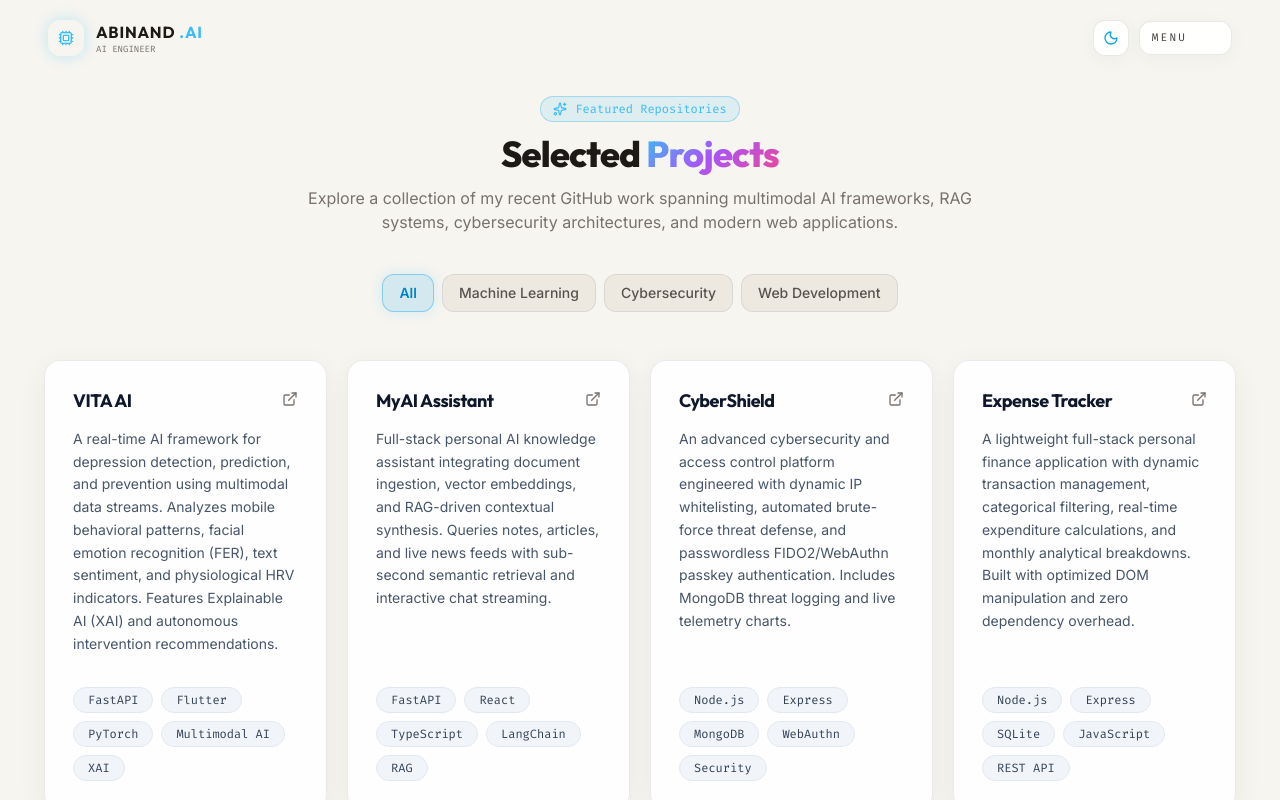
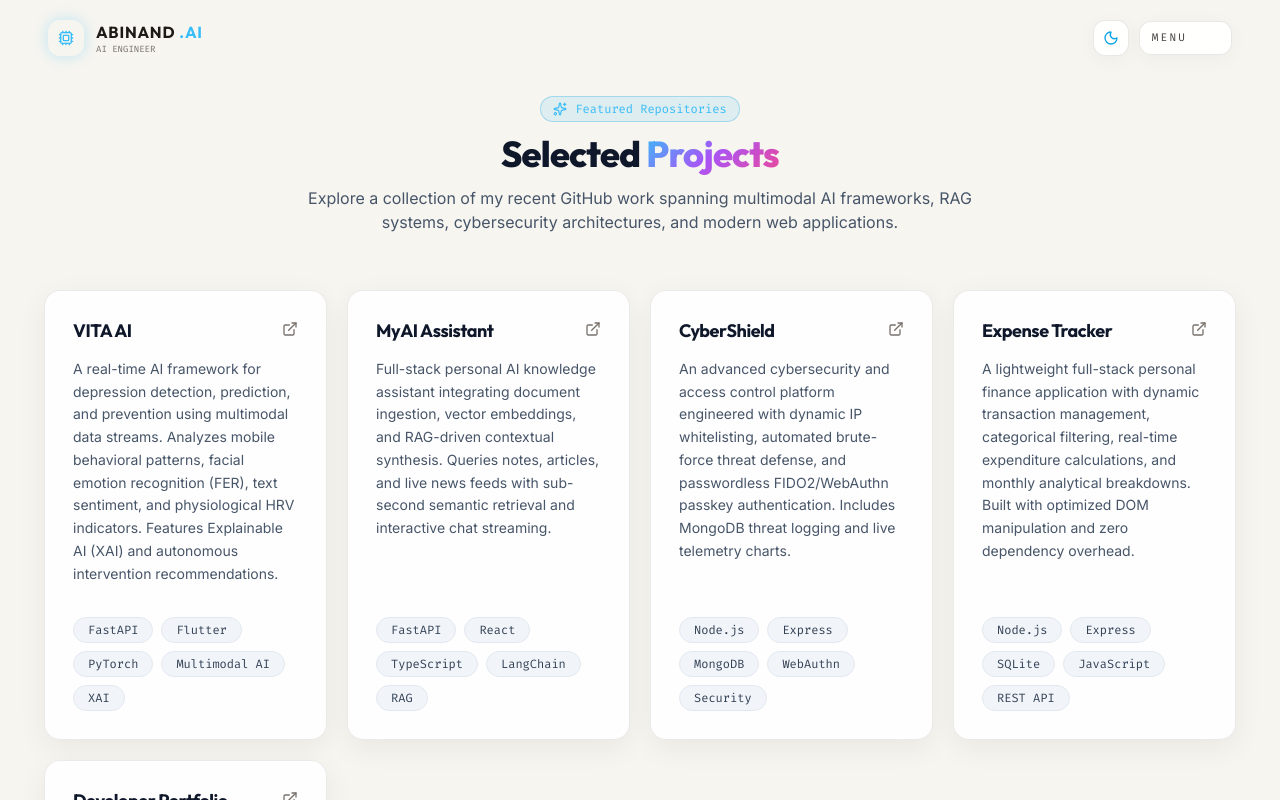
Before and after one commit to AbinandBArjun/Portfolio, a React (Vite) app: page /projects in a window 1280 px wide. Shown: the top 800 px of the page. Built offline with nearby package versions, Linux system fonts and the light colour scheme.

Commit message:
Remove category filter tabs from Projects page

```diff
--- a/src/components/Projects.jsx
+++ b/src/components/Projects.jsx
@@ -1,66 +1,40 @@
-import React, { useState } from 'react';
-import { motion, AnimatePresence } from 'framer-motion';
+import React from 'react';
+import { motion } from 'framer-motion';
 import { Sparkles, ExternalLink } from 'lucide-react';
 import { portfolioData } from '../data/portfolioData';
 import { SpotlightCard } from './react-bits/SpotlightCard';
 
 export const Projects = () => {
   const { projects } = portfolioData;
-  const [selectedCategory, setSelectedCategory] = useState('All');
-
-  const categories = ['All', 'Machine Learning', 'Cybersecurity', 'Web Development'];
-
-  const filteredProjects = selectedCategory === 'All'
-    ? projects
-    : projects.filter(p => p.category === selectedCategory);
 
   return (
     <section id="projects" className="py-24 relative z-10">
       <div className="container max-w-7xl mx-auto px-4 sm:px-6">
         {/* Section Title */}
-        <div className="text-center max-w-2xl mx-auto mb-10">
+        <div className="text-center max-w-2xl mx-auto mb-14">
           <div className="inline-flex items-center gap-2 px-3 py-1 rounded-full bg-sky-500/10 border border-sky-500/30 text-sky-400 text-xs font-mono mb-3">
             <Sparkles className="w-3.5 h-3.5" />
             <span>Featured Repositories</span>
           </div>
-          <h2 className="text-3xl sm:text-4xl font-extrabold text-white">
+          <h2 className="text-3xl sm:text-4xl font-extrabold text-slate-900 dark:text-white">
             Selected <span className="text-gradient">Projects</span>
           </h2>
-          <p className="text-slate-400 text-sm sm:text-base mt-3">
+          <p className="text-slate-600 dark:text-slate-400 text-sm sm:text-base mt-3">
             Explore a collection of my recent GitHub work spanning multimodal AI frameworks, RAG systems, cybersecurity architectures, and modern web applications.
           </p>
         </div>
 
-        {/* Filter Category Tabs */}
-        <div className="flex flex-wrap items-center justify-center gap-2 mb-12">
-          {categories.map((category) => (
-            <button
-              key={category}
-              onClick={() => setSelectedCategory(category)}
-              className={`px-4 py-2 rounded-xl text-xs sm:text-sm font-medium transition-all duration-300 cursor-pointer ${
-                selectedCategory === category
-                  ? 'bg-sky-500/15 text-sky-600 dark:text-sky-300 border border-sky-500/40 shadow-[0_0_15px_rgba(56,189,248,0.2)] font-semibold'
-                  : 'bg-[#ede9e1] dark:bg-slate-900/60 text-stone-600 dark:text-slate-400 border border-stone-300/80 dark:border-white/5 hover:text-stone-900 dark:hover:text-slate-200 hover:border-stone-400 dark:hover:border-white/10'
-              }`}
+        {/* Project Cards Grid */}
+        <div className="grid grid-cols-1 md:grid-cols-2 lg:grid-cols-3 xl:grid-cols-4 gap-4 sm:gap-5">
+          {projects.map((project, idx) => (
+            <motion.div
+              key={project.id}
+              initial={{ opacity: 0, y: 20 }}
+              whileInView={{ opacity: 1, y: 0 }}
+              viewport={{ once: true }}
+              transition={{ duration: 0.4, delay: idx * 0.05 }}
+              className="h-full"
             >
-              {category}
-            </button>
-          ))}
-        </div>
-
-        {/* Project Cards Grid - No pictures, matching the uploaded screenshot scheme */}
-        <div className="grid grid-cols-1 md:grid-cols-2 lg:grid-cols-3 xl:grid-cols-4 gap-4 sm:gap-5">
-          <AnimatePresence mode="popLayout">
-            {filteredProjects.map((project) => (
-              <motion.div
-                key={project.id}
-                layout
-                initial={{ opacity: 0, scale: 0.96 }}
-                animate={{ opacity: 1, scale: 1 }}
-                exit={{ opacity: 0, scale: 0.96 }}
-                transition={{ duration: 0.3 }}
-                className="h-full"
-              >
                 <a
                   href={project.githubUrl}
                   target="_blank"
@@ -103,7 +77,6 @@ export const Projects = () => {
                 </a>
               </motion.div>
             ))}
-          </AnimatePresence>
         </div>
       </div>
     </section>
```
